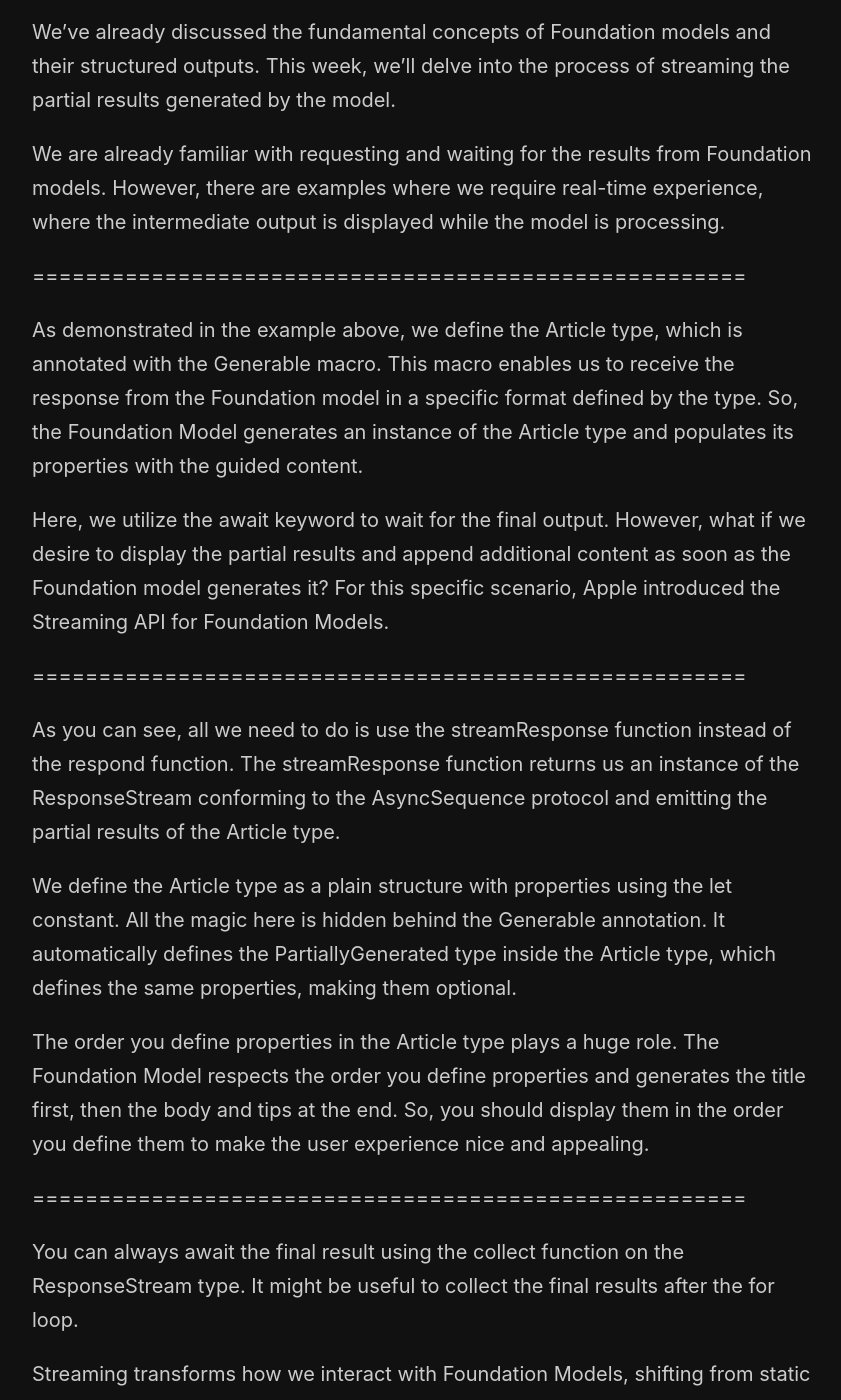
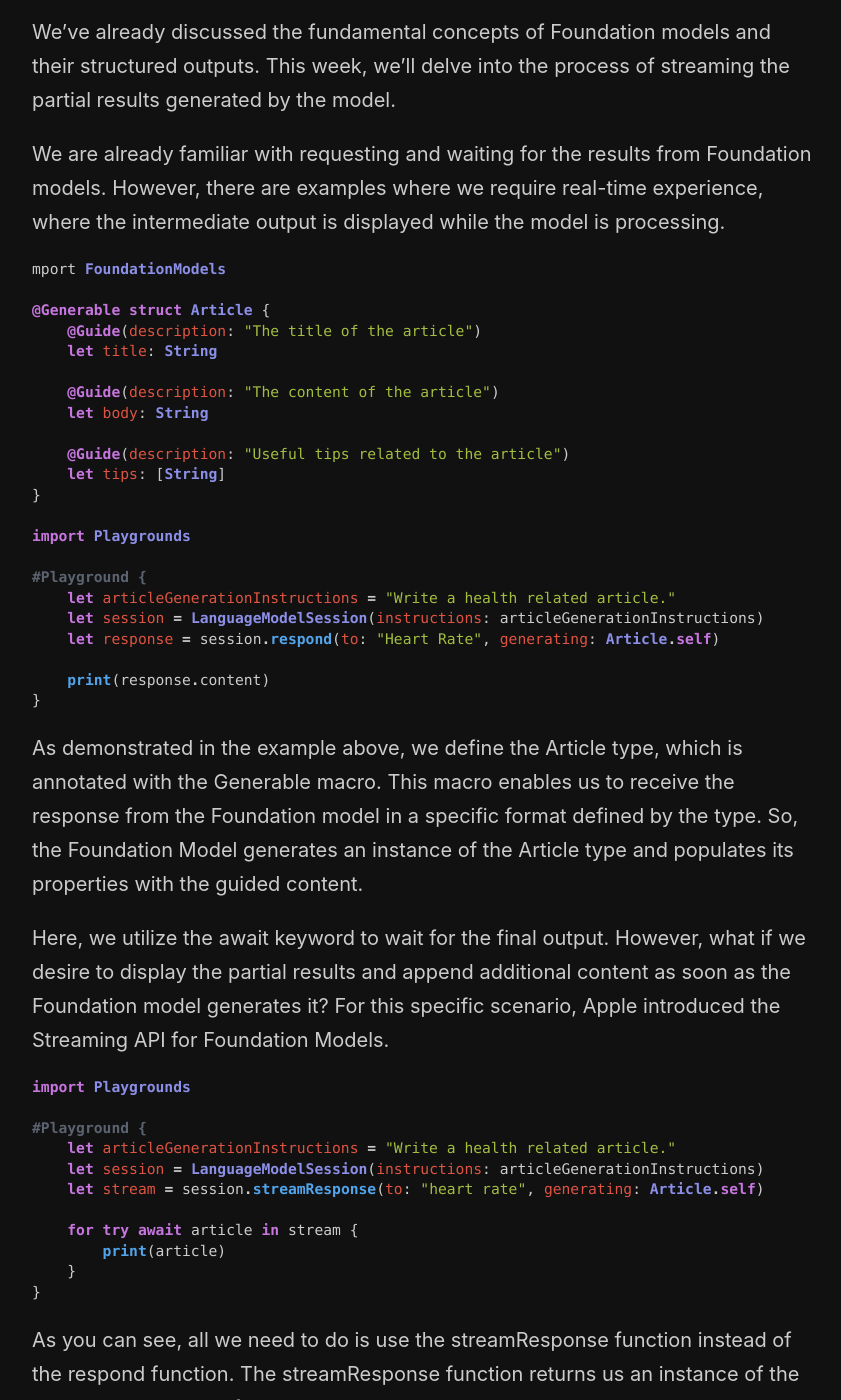
Before and after one commit to mecid/mecid.github.io, a Jekyll site: the page built from _posts/2025-10-08-building-ai-features-using-foundation-models-streaming.md, in a window 1280 px wide and 1400 px high, scrolled down 298 px. Shown: the whole window, without its empty margins (218-1059 px from the left). Built offline with Jekyll 4.4.1, drawn with Linux system fonts in a browser that asks for light colours; some of the changed text lies outside the part shown.

Commit message:
code examples added to the ai streaming post

````diff
--- a/_posts/2025-10-08-building-ai-features-using-foundation-models-streaming.md
+++ b/_posts/2025-10-08-building-ai-features-using-foundation-models-streaming.md
@@ -7,13 +7,48 @@
 
 We are already familiar with requesting and waiting for the results from Foundation models. However, there are examples where we require real-time experience, where the intermediate output is displayed while the model is processing.
 
-======================================================
+```swift
+mport FoundationModels
+
+@Generable struct Article {
+    @Guide(description: "The title of the article")
+    let title: String
+
+    @Guide(description: "The content of the article")
+    let body: String
+
+    @Guide(description: "Useful tips related to the article")
+    let tips: [String]
+}
+
+import Playgrounds
+
+#Playground {
+    let articleGenerationInstructions = "Write a health related article."
+    let session = LanguageModelSession(instructions: articleGenerationInstructions)
+    let response = session.respond(to: "Heart Rate", generating: Article.self)
+
+    print(response.content)
+}
+```
 
 As demonstrated in the example above, we define the Article type, which is annotated with the Generable macro. This macro enables us to receive the response from the Foundation model in a specific format defined by the type. So, the Foundation Model generates an instance of the Article type and populates its properties with the guided content.
 
 Here, we utilize the await keyword to wait for the final output. However, what if we desire to display the partial results and append additional content as soon as the Foundation model generates it? For this specific scenario, Apple introduced the Streaming API for Foundation Models.
 
-======================================================
+```swift
+import Playgrounds
+
+#Playground {
+    let articleGenerationInstructions = "Write a health related article."
+    let session = LanguageModelSession(instructions: articleGenerationInstructions)
+    let stream = session.streamResponse(to: "heart rate", generating: Article.self)
+
+    for try await article in stream {
+        print(article)
+    }
+}
+```
 
 As you can see, all we need to do is use the streamResponse function instead of the respond function. The streamResponse function returns us an instance of the ResponseStream conforming to the AsyncSequence protocol and emitting the partial results of the Article type.
 
@@ -21,7 +56,22 @@
 
 The order you define properties in the Article type plays a huge role. The Foundation Model respects the order you define properties and generates the title first, then the body and tips at the end. So, you should display them in the order you define them to make the user experience nice and appealing.
 
-======================================================
+```swift
+import Playgrounds
+
+#Playground {
+    let articleGenerationInstructions = "Write a health related article."
+    let session = LanguageModelSession(instructions: articleGenerationInstructions)
+    let stream = session.streamResponse(to: "heart rate", generating: Article.self)
+
+    for try await article in stream {
+        print(article.content)
+    }
+
+    let article = try await stream.collect()
+    print(article.content)
+}
+```
 
 You can always await the final result using the collect function on the ResponseStream type. It might be useful to collect the final results after the for loop.
 
````
